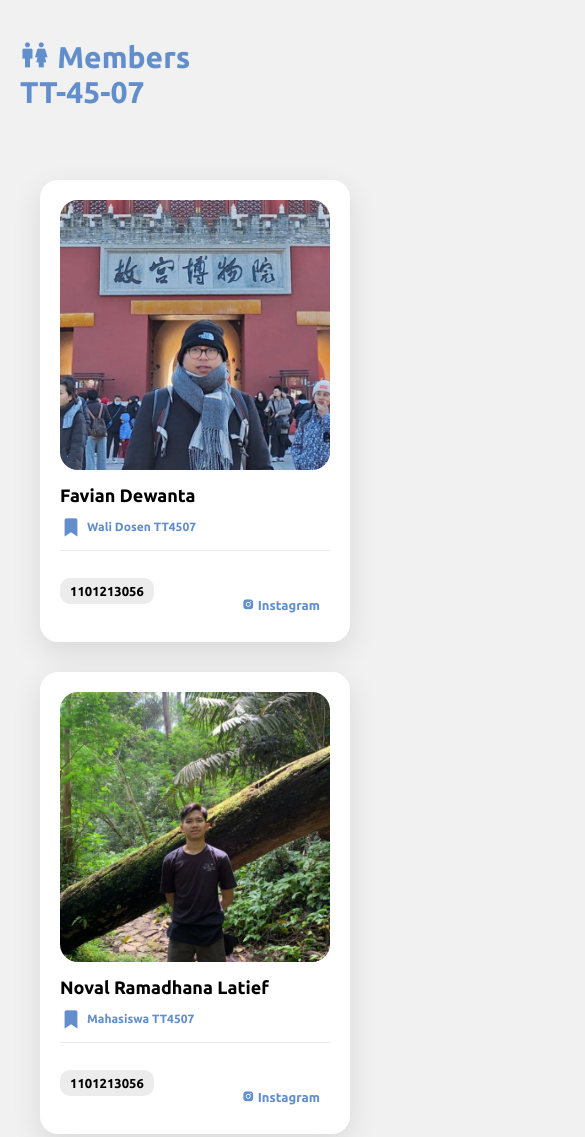
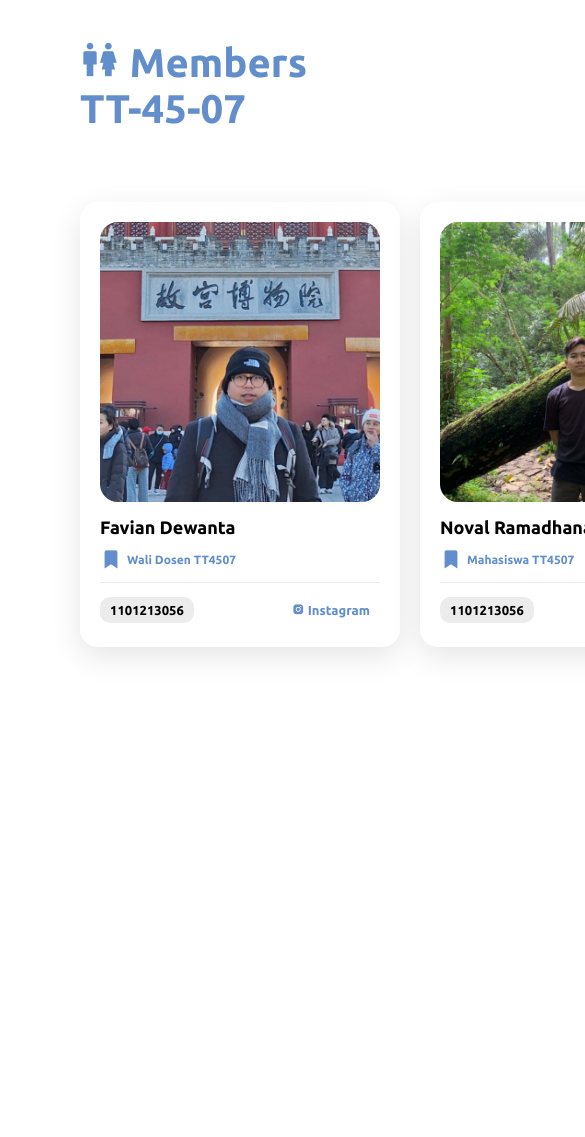
Before and after one commit to Typicalsleepingboy/07-webiste, a plain HTML site: page member.html in a window 390 px wide. Shown: the top 1137 px of the page, 585 px wide, since content can reach past the window. After the commit the page ends 844 px from the top, so only its background shows below. Drawn offline with nearby package versions, Linux system fonts and the light colour scheme; a script that the page names is missing.

Commit message:
fix responsive member lagiwkkw

```diff
--- /dev/null
+++ b/member.css
@@ -0,0 +1,134 @@
+@import url("https://fonts.googleapis.com/css2?family=Ubuntu:wght@300;400;500;700&display=swap");
+
+* {
+    margin: 0;
+    padding: 0;
+    box-sizing: border-box;
+    font-family: "Ubuntu", sans-serif;
+    font-weight: 800;
+}
+
+a {
+    text-decoration: none;
+    color: #628ecb;
+}
+
+h2.separator {
+    padding: 0 80px;
+    font-size: 40px;
+    margin-top: 40px;
+}
+
+h2.separator {
+    color: #628ecb;
+}
+.typ-asset .item {
+    padding: 20px;
+    background: #fff;
+    text-wrap: normal;
+    border-radius: 18px;
+    box-shadow: 0 10px 30px rgba(0, 0, 0, 0.1);
+    transition: all 0.3s ease;
+}
+
+
+.typ-asset .typ-list .item:hover{
+    box-shadow: none;
+}
+.typ-asset {
+    padding: 0 80px;
+    margin-top: 30px;
+}
+
+.typ-asset .category {
+    display: flex;
+    gap: 14px;
+}
+
+.typ-asset .category a {
+    background-color: #dfdcdc;
+    padding: 8px 14px;
+    font-size: 15px;
+    border-radius: 14px;
+    transition: all 0.3s ease;
+}
+
+
+.typ-asset .category a:hover {
+    color: #fff;
+    background-color: #628ecb;
+}
+
+.typ-asset .typ-list {
+    padding: 40px 0;
+    display: flex;
+    justify-content: space-between;
+    gap: 20px;
+}
+
+.typ-asset .typ-list .item img {
+    width: 280px;
+    height: 280px;
+    border-radius: 18px;
+}
+
+.typ-asset .typ-list .item .info {
+    display: flex;
+    align-items: flex-end;
+    justify-content: space-between;
+    padding: 12px 0;
+    border-bottom: 1px solid #edecec;
+}
+
+.typ-asset .typ-list .item .info h5 {
+    font-size: 18px;
+}
+
+.typ-asset .typ-list .item .info .btc {
+    margin-top: 10px;
+    display: flex;
+    align-items: center;
+    gap: 5px;
+}
+
+.typ-asset .typ-list .item .btc i {
+    font-size: 22px;
+    color: #628ecb;
+}
+
+.typ-asset .typ-list .item .btc p {
+    font-size: 12px;
+    color: #628ecb;
+}
+
+.typ-asset .typ-list .item .info>p {
+    font-size: 12px;
+    color: #989898;
+}
+
+.typ-asset .typ-list .item .bid {
+    padding: 14px 0 4px;
+    display: flex;
+    align-items: center;
+    justify-content: space-between;
+}
+
+.typ-asset .typ-list .item .bid p,
+.typ-asset .typ-list .item .bid a {
+    background-color: #edecec;
+    padding: 6px 10px;
+    font-size: 13px;
+    border-radius: 10px;
+}
+
+.typ-asset .typ-list .item .bid a {
+    color: #628ecb;
+    background: transparent;
+    font-weight: bold;
+    transition: all 0.3s ease;
+}
+
+.typ-asset .typ-list .item .bid a:hover {
+    color: #fff;
+    background-color: #000;
+}
--- a/member.html
+++ b/member.html
@@ -5,7 +5,7 @@
     <meta charset="UTF-8">
     <meta name="viewport" content="width=device-width, initial-scale=1.0">
     <link href='https://unpkg.com/boxicons@2.1.4/css/boxicons.min.css' rel='stylesheet'>
-    <link rel="stylesheet" href="style.css">
+    <link rel="stylesheet" href="member.css">
     <script src="typ.js"></script>
     <title>#TT4507 Until You Die</title>
     <link rel="icon" href="/assets/favicon.ico" type="image/x-icon" />
@@ -89,6 +89,22 @@
                 </div>
             </div>
             <div class="item">
+                <img src="assets/naufal.jpg">
+                <div class="info">
+                    <div>
+                        <h5>Andi Muh Naufal Dzaky</h5>
+                        <div class="btc">
+                            <i class='bx bxs-bookmark'></i>
+                            <p>Mahasiswa TT4507</p>
+                        </div>
+                    </div>
+                </div>
+                <div class="bid">
+                    <p>1101213056</p>
+                    <a href="https://www.instagram.com/_naufaldzaky1/"><i class='bx bxl-instagram-alt'></i> Instagram</a>
+                </div>
+            </div>
+            <div class="item">
                 <img src="assets/josua.jpg">
                 <div class="info">
                     <div>
--- a/style.css
+++ b/style.css
@@ -483,6 +483,11 @@ footer .right p {
         margin-bottom: 40px;
         font-size: 32px;
     }
+    .typ-asset .typ-list .item,
+    .sellers .item {
+        width: 490%;
+        flex-wrap: wrap;
+    }
 
     footer .right {
         width: 100%;
@@ -526,7 +531,11 @@ footer .right p {
         width: 160px;
         font-size: 14px;
     }
-
+    .typ-asset .typ-list .item,
+    .sellers .item {
+        width: 490%;
+        flex-wrap: wrap;
+    }
     header .left a i {
         padding: 6px;
     }
```
Also changed, not shown: galery.css (added).
